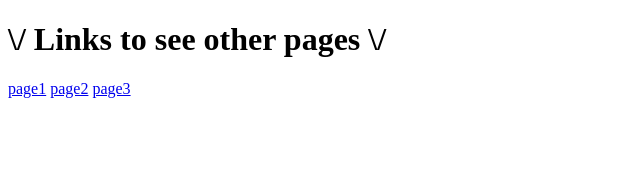
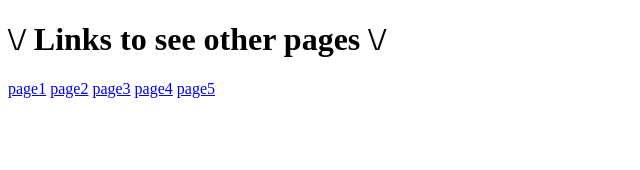
Before and after one commit to snolte26/HomeworkCSSSpacing, a plain HTML site: page page3.html in a window 1280 px wide. Shown: the top 170 px of the page, without its empty margins (0-640 px from the left). Drawn offline with Linux system fonts and the light colour scheme.

Commit message:
Update page3.html

```diff
--- a/page3.html
+++ b/page3.html
@@ -12,6 +12,8 @@
 		<a href="index.html">page1</a>
 		<a href="page2.html">page2</a>
 		<a href="page3.html">page3</a>
+		<a href="page4.html">page4</a>
+		<a href="page5.html">page5</a>
 	</nav>
 	<br>
 	<body>
```
